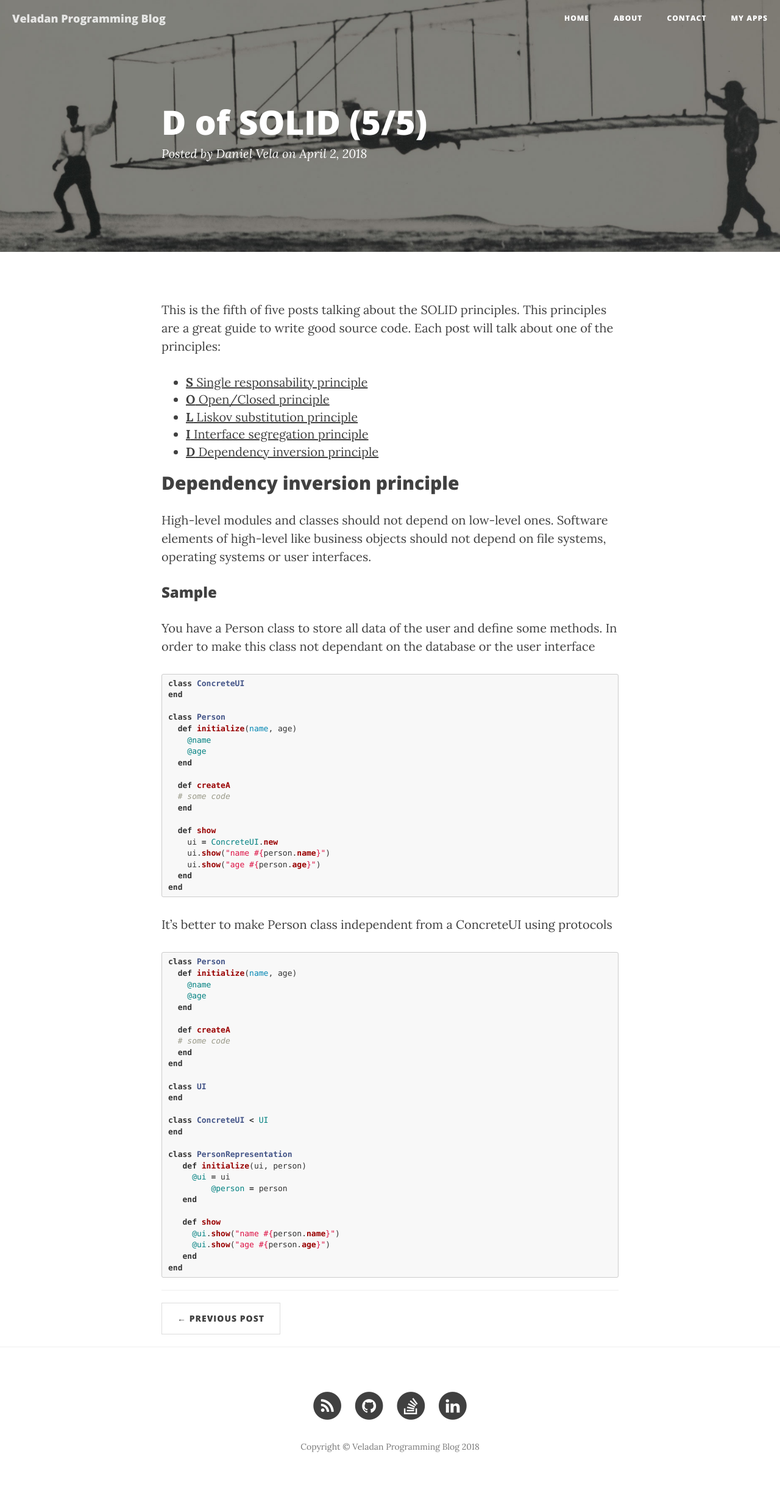
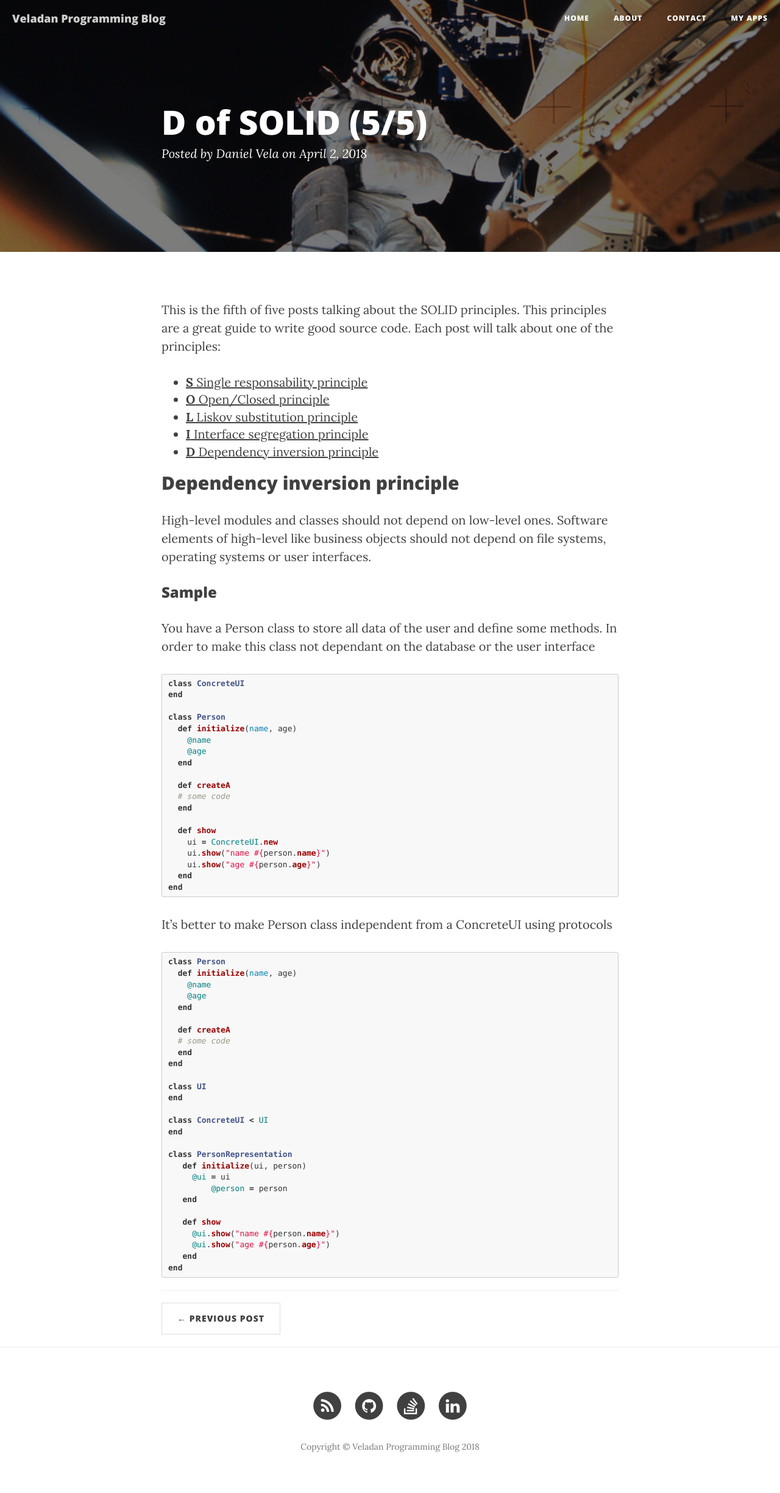
Before and after one commit to madcato/madcato.github.io, a Jekyll site: the page built from _posts/2018-04-03-D-of-SOLID.markdown, in a window 1280 px wide. Shown: the whole page at 61% size. Built offline with Jekyll 4.4.1, drawn with Linux system fonts in a browser that asks for light colours; nearby versions of some CDN libraries.

Commit message:
new images for header

```diff
--- a/_posts/2018-04-03-D-of-SOLID.markdown
+++ b/_posts/2018-04-03-D-of-SOLID.markdown
@@ -3,7 +3,7 @@
 title:      "D of SOLID (5/5)"
 date:       2018-04-02 23:00:00
 author:     "Daniel Vela"
-header-img: "img/post-bg-02.jpg"
+header-img: "img/post-bg-03.jpg"
 ---
 
 This is the fifth of five posts talking about the SOLID principles. This principles are a great guide to write good source code. Each post will talk about one of the principles:
```
Also changed, not shown: img/post-bg-07.jpg (added), img/post-bg-08.jpg (added), img/post-bg-09.jpg (added), img/post-bg-10.jpg (added), img/post-bg-11.jpg (added), img/post-bg-12.jpg (added), img/post-bg-13.jpg (added), img/post-bg-14.jpg (added), img/post-bg-15.jpg (added), img/post-bg-16.jpg (added), img/post-bg-17.jpg (added), img/post-bg-18.jpg (added), img/post-bg-19.jpg (added).
